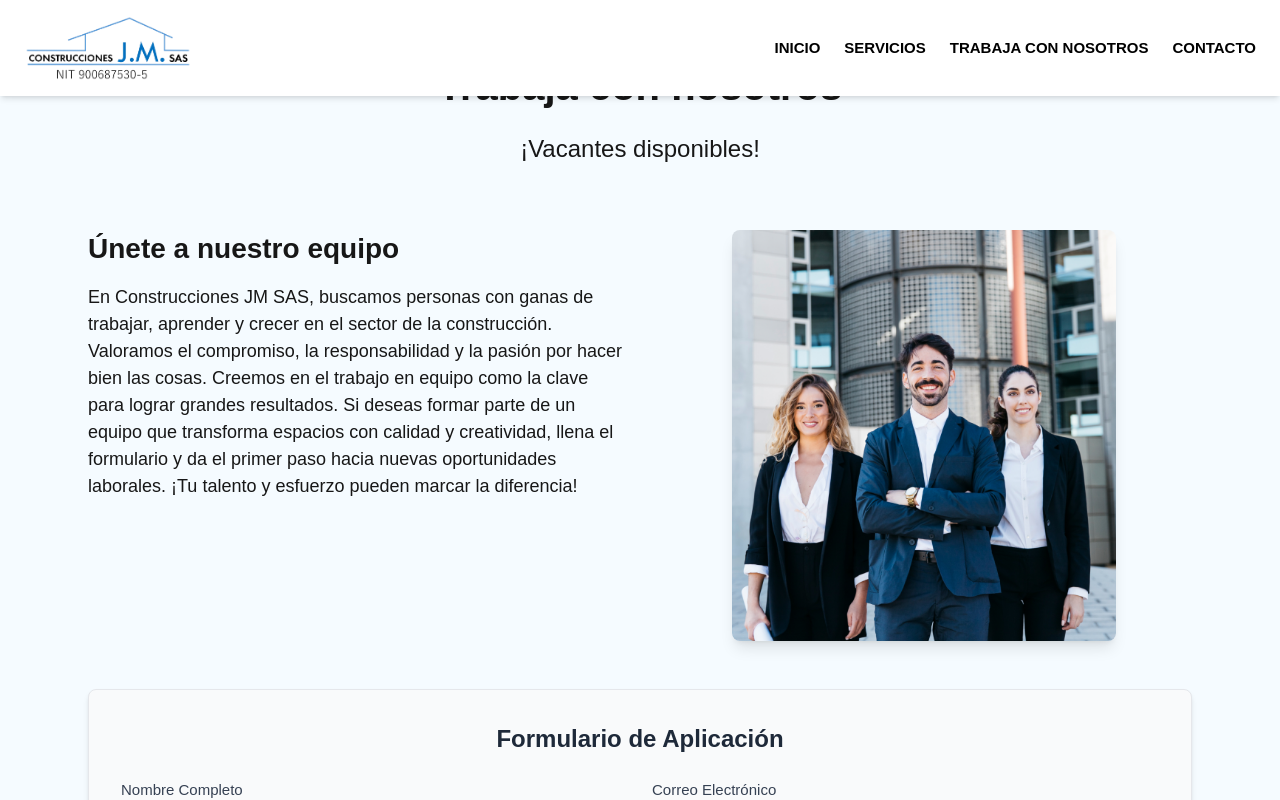
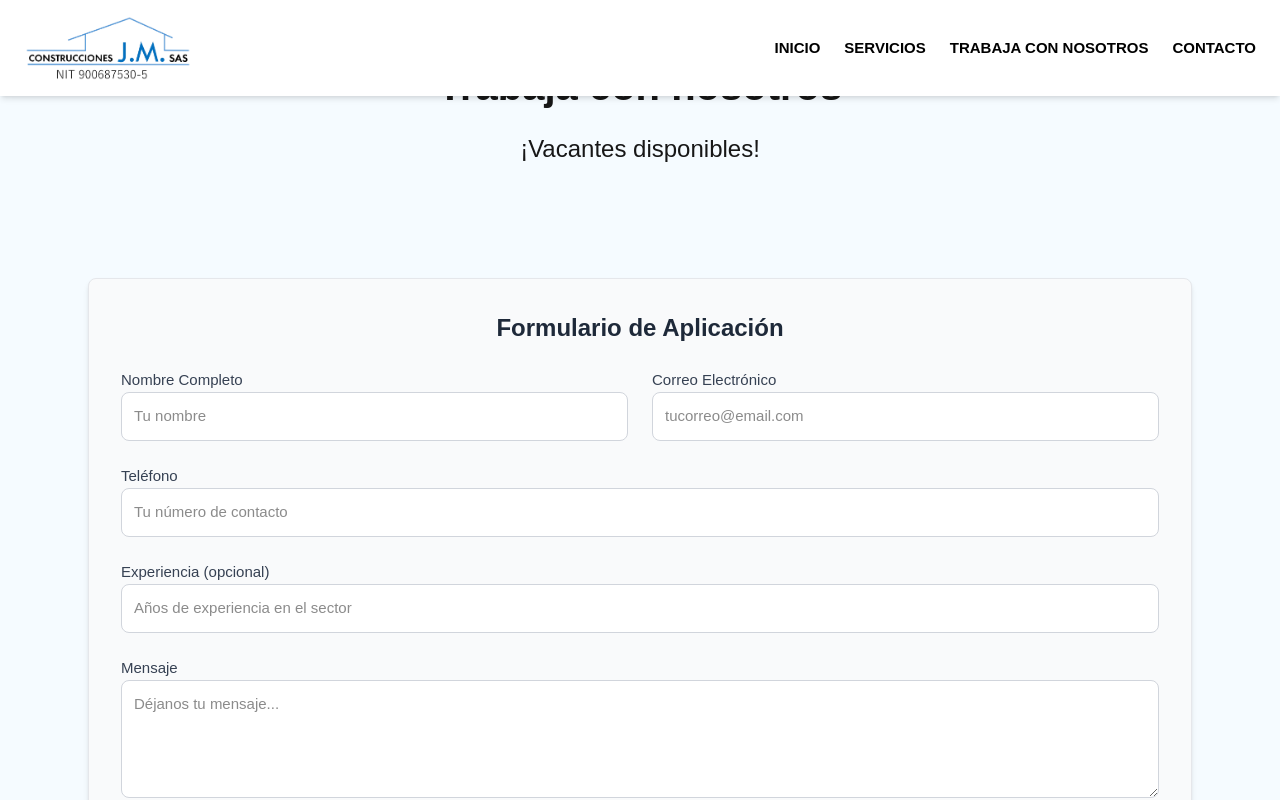
Before and after one commit to so-fivs/pagina-contacto, a Next.js app: page /trabaja-con-nosotros in a window 1280 px wide. Shown: the top 800 px of the page. Built offline with nearby package versions, Linux system fonts and the light colour scheme.

Commit message:
Conexion de backend y frontend completada usando railway

```diff
--- a/app/contacto/page.tsx
+++ b/app/contacto/page.tsx
@@ -5,7 +5,54 @@ import Navbar from "@/components/navbar";
 import Footer from "@/components/footer";
 
 export default function ContactPage() {
-  const [mensaje, setMensaje] = useState("");
+  const [formData, setFormData] = useState({
+    Nombre: "",
+    Correo: "",
+    telefono: "",
+    Mensaje: ""
+  });
+  const [isSubmitting, setIsSubmitting] = useState(false);
+  const [submitStatus, setSubmitStatus] = useState<"success" | "error" | null>(null);
+
+  const handleChange = (e: React.ChangeEvent<HTMLInputElement | HTMLTextAreaElement>) => {
+    const { name, value } = e.target;
+    setFormData(prev => ({
+      ...prev,
+      [name]: value
+    }));
+  };
+
+  const handleSubmit = async (e: React.FormEvent) => {
+    e.preventDefault();
+    setIsSubmitting(true);
+    setSubmitStatus(null);
+
+    try {
+      // Reemplaza esta URL con la de tu backend en Railway una vez desplegado
+      const response = await fetch('https://pagina-contacto-production.up.railway.app/potencial_cliente', {
+        method: 'POST',
+        headers: {
+          'Content-Type': 'application/json',
+        },
+        body: JSON.stringify(formData),
+      });
+
+      if (!response.ok) throw new Error('Error en el servidor');
+
+      setSubmitStatus('success');
+      setFormData({
+        Nombre: "",
+        Correo: "",
+        telefono: "",
+        Mensaje: ""
+      });
+    } catch (error) {
+      console.error('Error:', error);
+      setSubmitStatus('error');
+    } finally {
+      setIsSubmitting(false);
+    }
+  };
 
   return (
     <div>
@@ -16,88 +63,91 @@ export default function ContactPage() {
           <p className="mb-10 text-2xl text-black-700">¿Interesado en nuestros servicios?</p>
         </main>
 
-        {/* Contenedor de formulario y mensaje */}
         <div className="flex flex-col md:flex-row items-start justify-between gap-12">
-
-          {/* Formulario (Izquierda) */}
           <div className="md:w-1/2 bg-white p-8 rounded-lg shadow-lg border border-gray-200">
             <h2 className="text-2xl font-semibold mb-6 text-center text-gray-900">Déjanos tu mensaje</h2>
-            <form className="space-y-6">
+
+            {submitStatus === 'success' && (
+              <div className="mb-4 p-4 bg-green-100 text-green-700 rounded">
+                ¡Mensaje enviado con éxito! Nos pondremos en contacto pronto.
+              </div>
+            )}
+
+            {submitStatus === 'error' && (
+              <div className="mb-4 p-4 bg-red-100 text-red-700 rounded">
+                Error al enviar el mensaje. Por favor, inténtalo de nuevo.
+              </div>
+            )}
+
+            <form className="space-y-6" onSubmit={handleSubmit}>
               <div className="grid grid-cols-1 md:grid-cols-2 gap-6">
-                {/* Nombre Completo */}
                 <div>
                   <label className="block text-gray-700 font-medium">Nombre Completo</label>
                   <input
                     type="text"
+                    name="Nombre"
                     className="w-full p-3 border border-gray-300 rounded-lg bg-white focus:ring-2 focus:ring-blue-500 focus:outline-none"
                     placeholder="Tu nombre"
+                    value={formData.Nombre}
+                    onChange={handleChange}
                     required
                   />
                 </div>
-                {/* Correo Electrónico */}
                 <div>
                   <label className="block text-gray-700 font-medium">Correo Electrónico</label>
                   <input
                     type="email"
+                    name="Correo"
                     className="w-full p-3 border border-gray-300 rounded-lg bg-white focus:ring-2 focus:ring-blue-500 focus:outline-none"
                     placeholder="tucorreo@email.com"
+                    value={formData.Correo}
+                    onChange={handleChange}
                     required
                   />
                 </div>
               </div>
 
-              {/* Teléfono */}
               <div>
                 <label className="block text-gray-700 font-medium">Teléfono</label>
                 <input
                   type="tel"
+                  name="telefono"
                   className="w-full p-3 border border-gray-300 rounded-lg bg-white focus:ring-2 focus:ring-blue-500 focus:outline-none"
                   placeholder="Tu número de contacto"
+                  value={formData.telefono}
+                  onChange={handleChange}
                   required
                 />
               </div>
 
-              {/* Mensaje */}
               <div>
                 <label className="block text-gray-700 font-medium">Mensaje</label>
                 <textarea
                   className="w-full p-3 border border-gray-300 rounded-lg bg-white focus:ring-2 focus:ring-blue-500 focus:outline-none"
                   rows={4}
+                  name="Mensaje"
                   placeholder="Cuéntanos sobre tu proyecto o consulta..."
-                  value={mensaje}
-                  onChange={(e) => setMensaje(e.target.value)}
+                  value={formData.Mensaje}
+                  onChange={handleChange}
                   required
                 />
               </div>
 
-              {/* Botón de envío */}
               <div className="text-center">
                 <button
                   type="submit"
-                  className="bg-blue-500 text-white py-3 px-6 rounded-lg hover:bg-blue-600 transition duration-200 shadow-md">
-                  Enviar Mensaje
+                  disabled={isSubmitting}
+                  className="bg-blue-500 text-white py-3 px-6 rounded-lg hover:bg-blue-600 transition duration-200 shadow-md disabled:bg-blue-300"
+                >
+                  {isSubmitting ? 'Enviando...' : 'Enviar Mensaje'}
                 </button>
               </div>
             </form>
           </div>
 
-          {/* Sección de mensaje (Derecha) */}
-          <div className="md:w-1/2">
-            <h2 className="text-3xl font-semibold mb-4 text-black-900">Asesoría y Cotización Personalizada</h2>
-            <p className="text-lg text-black-700">
-              En <strong>Construcciones JM SAS</strong>, nos especializamos en el desarrollo y ejecución de proyectos
-              residenciales, comerciales e industriales, garantizando altos estándares de calidad, eficiencia y cumplimiento.
-              <br /><br />
-              Si requieres asesoramiento profesional o una cotización detallada para tu proyecto, te invitamos a completar
-              el siguiente formulario. Nuestro equipo revisará la solicitud y se pondrá en contacto a la mayor brevedad.
-              <br /><br />
-              <span className="italic text-black-600">Construyamos juntos el futuro.</span>
-            </p>
-          </div>
+          {/* Resto del código... */}
         </div>
       </div>
-
-      <div className="mb-20"></div>
       <Footer />
     </div>
   );
--- a/app/trabaja-con-nosotros/page.tsx
+++ b/app/trabaja-con-nosotros/page.tsx
@@ -5,8 +5,72 @@ import Navbar from "@/components/navbar";
 import Footer from "@/components/footer";
 
 export default function Page() {
-  // Estado para el mensaje en el formulario
-  const [mensaje, setMensaje] = useState("");
+  const [formData, setFormData] = useState({
+    Nombre: "",
+    Correo: "",
+    telefono: "",
+    Mensaje: "",
+    Experiencia: ""
+  });
+  const [cvFile, setCvFile] = useState<File | null>(null);
+  const [isSubmitting, setIsSubmitting] = useState(false);
+  const [submitStatus, setSubmitStatus] = useState<"success" | "error" | null>(null);
+
+  const handleChange = (e: React.ChangeEvent<HTMLInputElement | HTMLTextAreaElement>) => {
+    const { name, value } = e.target;
+    setFormData(prev => ({
+      ...prev,
+      [name]: value
+    }));
+  };
+
+  const handleFileChange = (e: React.ChangeEvent<HTMLInputElement>) => {
+    if (e.target.files && e.target.files[0]) {
+      setCvFile(e.target.files[0]);
+    }
+  };
+
+  const handleSubmit = async (e: React.FormEvent) => {
+    e.preventDefault();
+    setIsSubmitting(true);
+    setSubmitStatus(null);
+
+    try {
+      const formDataToSend = new FormData();
+      formDataToSend.append('Nombre', formData.Nombre);
+      formDataToSend.append('Correo', formData.Correo);
+      formDataToSend.append('telefono', formData.telefono);
+      formDataToSend.append('Mensaje', formData.Mensaje);
+      formDataToSend.append('Experiencia', formData.Experiencia);
+      if (cvFile) {
+        formDataToSend.append('CV', cvFile);
+      }
+
+      // Reemplaza esta URL con la de tu backend en Railway una vez desplegado
+      const response = await fetch('https://pagina-contacto-production.up.railway.app/potencial_empleado', {
+        method: 'POST',
+        body: formDataToSend,
+        // No establezcas el header 'Content-Type', el navegador lo hará automáticamente con el boundary
+      });
+
+      if (!response.ok) throw new Error('Error en el servidor');
+
+      setSubmitStatus('success');
+      setFormData({
+        Nombre: "",
+        Correo: "",
+        telefono: "",
+        Mensaje: "",
+        Experiencia: ""
+      });
+      setCvFile(null);
+    } catch (error) {
+      console.error('Error:', error);
+      setSubmitStatus('error');
+    } finally {
+      setIsSubmitting(false);
+    }
+  };
 
   return (
     <div>
@@ -17,108 +81,112 @@ export default function Page() {
           <p className="mb-10 text-2xl">¡Vacantes disponibles!</p>
         </main>
 
-        {/* Sección de dos columnas */}
-        <div className="flex flex-col md:flex-row items-center md:items-start justify-between gap-8">
-          {/* Columna izquierda: Mensaje */}
-          <div className="md:w-1/2 text-left">
-            <h2 className="text-3xl font-semibold mb-4 text-white-800">Únete a nuestro equipo</h2>
-            <p className="text-lg text-white-700">
-              En Construcciones JM SAS, buscamos personas con ganas de trabajar,
-              aprender y crecer en el sector de la construcción. Valoramos el
-              compromiso, la responsabilidad y la pasión por hacer bien las cosas.
-              Creemos en el trabajo en equipo como la clave para lograr grandes resultados.
-              Si deseas formar parte de un equipo que transforma espacios con calidad y creatividad,
-              llena el formulario y da el primer paso hacia nuevas oportunidades laborales.
-              ¡Tu talento y esfuerzo pueden marcar la diferencia!
-            </p>
-          </div>
+        {/* Resto del código... */}
 
-          {/* Columna derecha: Imagen */}
-          <div className="md:w-1/2 flex justify-center">
-            <img
-              src="/images/equipo.png"
-              alt="Equipo de trabajo"
-              className="w-full max-w-sm rounded-lg shadow-lg"
-            />
-          </div>
-        </div>
-
-        {/* Formulario de aplicación */}
         <div className="mt-12 bg-gray-50 p-8 rounded-lg shadow-md border border-gray-200">
           <h2 className="text-2xl font-semibold mb-6 text-center text-gray-800">Formulario de Aplicación</h2>
-          <form className="space-y-6">
+
+          {submitStatus === 'success' && (
+            <div className="mb-4 p-4 bg-green-100 text-green-700 rounded">
+              ¡Solicitud enviada con éxito! Revisaremos tu CV y nos pondremos en contacto.
+            </div>
+          )}
+
+          {submitStatus === 'error' && (
+            <div className="mb-4 p-4 bg-red-100 text-red-700 rounded">
+              Error al enviar la solicitud. Por favor, inténtalo de nuevo.
+            </div>
+          )}
+
+          <form className="space-y-6" onSubmit={handleSubmit}>
             <div className="grid grid-cols-1 md:grid-cols-2 gap-6">
-              {/* Nombre Completo */}
               <div>
                 <label className="block text-gray-700 font-medium">Nombre Completo</label>
                 <input
                   type="text"
+                  name="Nombre"
                   className="w-full p-3 border border-gray-300 rounded-lg bg-white focus:ring-2 focus:ring-blue-400 focus:outline-none"
                   placeholder="Tu nombre"
+                  value={formData.Nombre}
+                  onChange={handleChange}
                   required
                 />
               </div>
-              {/* Correo Electrónico */}
               <div>
                 <label className="block text-gray-700 font-medium">Correo Electrónico</label>
                 <input
                   type="email"
+                  name="Correo"
                   className="w-full p-3 border border-gray-300 rounded-lg bg-white focus:ring-2 focus:ring-blue-400 focus:outline-none"
                   placeholder="tucorreo@email.com"
+                  value={formData.Correo}
+                  onChange={handleChange}
                   required
                 />
               </div>
             </div>
 
-            {/* Teléfono */}
             <div>
               <label className="block text-gray-700 font-medium">Teléfono</label>
               <input
                 type="tel"
+                name="telefono"
                 className="w-full p-3 border border-gray-300 rounded-lg bg-white focus:ring-2 focus:ring-blue-400 focus:outline-none"
                 placeholder="Tu número de contacto"
+                value={formData.telefono}
+                onChange={handleChange}
                 required
               />
             </div>
 
-            {/* Mensaje */}
+            <div>
+              <label className="block text-gray-700 font-medium">Experiencia (opcional)</label>
+              <input
+                type="text"
+                name="Experiencia"
+                className="w-full p-3 border border-gray-300 rounded-lg bg-white focus:ring-2 focus:ring-blue-400 focus:outline-none"
+                placeholder="Años de experiencia en el sector"
+                value={formData.Experiencia}
+                onChange={handleChange}
+              />
+            </div>
+
             <div>
               <label className="block text-gray-700 font-medium">Mensaje</label>
               <textarea
                 className="w-full p-3 border border-gray-300 rounded-lg bg-white focus:ring-2 focus:ring-blue-400 focus:outline-none"
                 rows={4}
+                name="Mensaje"
                 placeholder="Déjanos tu mensaje..."
-                value={mensaje}
-                onChange={(e) => setMensaje(e.target.value)}
+                value={formData.Mensaje}
+                onChange={handleChange}
                 required
               />
             </div>
 
-            {/* Adjuntar CV */}
             <div>
               <label className="block text-gray-700 font-medium">Adjunta tu CV (PDF o DOC)</label>
               <input
                 type="file"
                 className="w-full p-3 border border-gray-300 rounded-lg bg-white focus:ring-2 focus:ring-blue-400 focus:outline-none"
                 accept=".pdf,.doc,.docx"
+                onChange={handleFileChange}
                 required
               />
             </div>
 
-            {/* Botón de envío */}
-<div className="text-center">
-  <button
-    type="submit"
-    className="bg-gray-600 text-white py-3 px-6 rounded-lg hover:bg-gray-700 transition duration-200 shadow-md">
-    Enviar Solicitud
-  </button>
-</div>
-
+            <div className="text-center">
+              <button
+                type="submit"
+                disabled={isSubmitting}
+                className="bg-gray-600 text-white py-3 px-6 rounded-lg hover:bg-gray-700 transition duration-200 shadow-md disabled:bg-gray-400"
+              >
+                {isSubmitting ? 'Enviando...' : 'Enviar Solicitud'}
+              </button>
+            </div>
           </form>
         </div>
       </div>
-
-      <div className="mb-15"> </div>
       <Footer />
     </div>
   );
```
